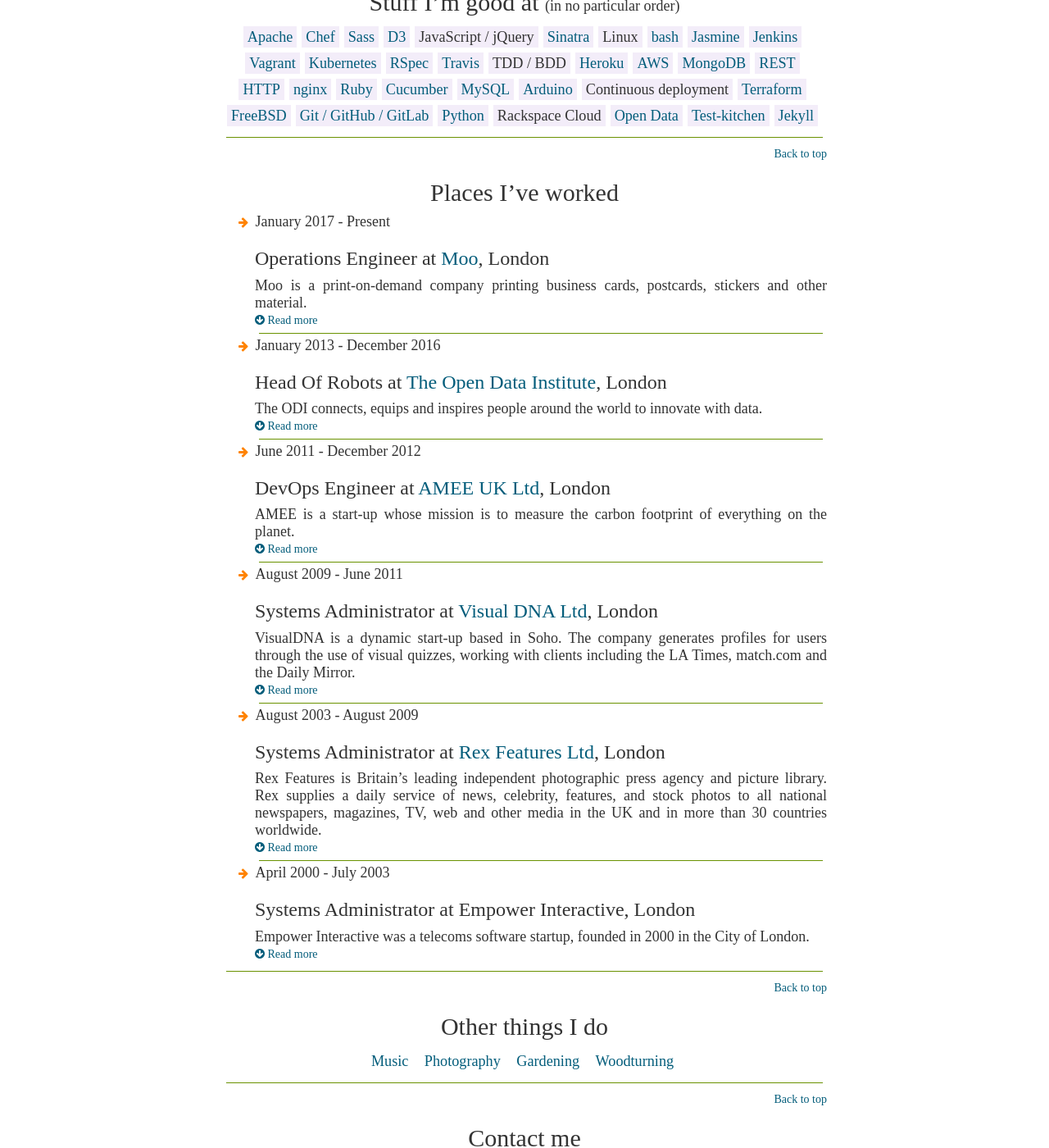
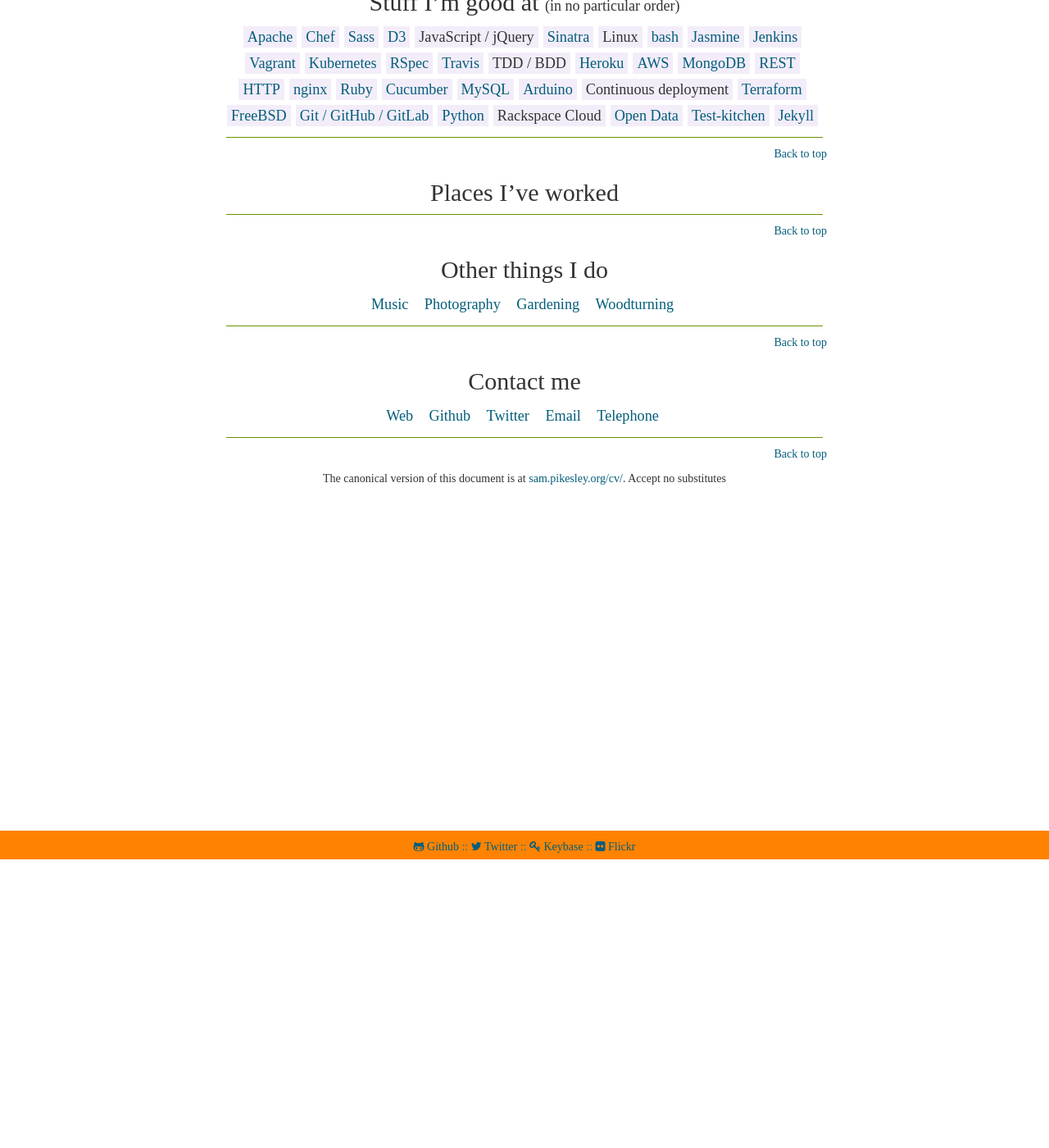
Before and after one commit to pikesley/pikesley.github.io, a Jekyll site: the page built from cv.html, in a window 1280 px wide and 1400 px high, scrolled down 352 px. Shown: the whole window at 82% size. Built offline with Jekyll 4.4.1, drawn with Linux system fonts in a browser that asks for light colours; nearby versions of some CDN libraries; some web fonts are replaced; a style sheet for code colours, icons or effects is not loaded.

Commit message:
Revert "This now works"

```diff
--- a/_data/cv/employers/2000-04-2003-07-Empower-Interactive.yml
+++ /dev/null
@@ -1,24 +0,0 @@
-location: London
-role:     Systems Administrator
-headline:    |
-  Empower Interactive was a telecoms software startup, founded in 2000 in the
-  City of London.
-profile:    |
-  Having joined Empower at its inception, my initial responsibilities were to
-  design and implement the IT infrastructure necessary to support the operations
-  of the fledgling business. This included: network planning; server acquisition
-  and installation (various internal servers, external mail server, firewall, etc);
-  deploying a backup and recovery scheme; managing the website; and a great deal
-  of user education. I also got involved in many other aspects of the business –
-  this was a tiny start-up, so I found myself doing testing, writing user manuals
-  for Empower’s products, and even doing a little Java.
-
-  I was solely responsible for supporting this infrastructure for the first year,
-  until the business expanded to the extent that further IT staff were required.
-  I was asked to set up an IT department, and recruited another Sysadmin who
-  specialised in Windows; the team continued to expand over the following years.
-  I gained experience with Solaris 8, HP-UX and qualified as an Oracle administrator
-  in order to install some of Empower’s products onto carrier-grade hardware;
-  I also assisted with deploying the hardware into telcos.
-
-  Empower unfortunately ceased trading in November 2006.
--- a/_data/cv/employers/2003-08-2009-08-Rex-Features-Ltd.yml
+++ /dev/null
@@ -1,51 +0,0 @@
-url:      http://rexfeatures.com
-location: London
-role:     Systems Administrator
-headline: |
-  Rex Features is Britain’s leading independent photographic press agency and
-  picture library. Rex supplies a daily service of news, celebrity, features,
-  and stock photos to all national newspapers, magazines, TV, web and other
-  media in the UK and in more than 30 countries worldwide.
-profile:  |
-  My work at Rex covered the usual gamut of Sysadmin tasks, including: backup
-  and recovery, webserver administration, DNS management, plenty of scripting
-  (mostly in bash), patching servers, and writing and maintaining documentation.
-  There was also some SQL Server admin, and a certain amount of desktop support –
-  Rex is a company of ~80 employees, supported by an IT department of four.
-  All new server hardware passed through my hands for installation and configuration.
-
-  When I joined Rex, the IT department consisted of two very busy people. The
-  IT infrastructure had been growing rapidly, deployment had happened on a
-  seemingly ad-hoc basis, and documentation was fairly sparse. My initial tasks included:
-
-  * Installing a CVS server (yes, this was 2003) and gathering code and scripts into it
-  * Rolling out the Amanda backup system and setting up a proper backup and recovery scheme
-  * Getting the RT ticketing system up and running (we later moved to Jira)
-  * Beginning the process of documenting everything in Twiki (we subsequently migrated to Mediawiki)
-
-  Subsequently, I was directly involved in:
-
-  * Setting up the Nagios network monitoring system
-  * Migrating the internal mail from Novell to Exchange, and later outsourcing
-    this function to Cobweb’s hosted Exchange platform
-  * Configuring VPNs between Rex’s headquarters and various locations – initially
-    using isakmpd on OpenBSD, and latterly on a Watchguard Firebox
-  * Overseeing the transfer of Rex’s image data – 5 terabytes of jpegs at the
-    time of writing – from a cluster based on a number of FreeBSD servers to a
-    set of Network Appliance 3050 filers
-  * Configuring and deploying Alteon load-balancers for the Rex website, which
-    gets ~1.5 million hits and shifts ~13 gigs of data a day
-  * Migrating Rex’s code from CVS to Subversion
-  * Specifying and documenting a “standard Rex server install” – except for a
-    handful of Windows servers, the whole of Rex’s server room and colo are
-    running FreeBSD, so the standard install is a set of common ports and a
-    number of scripts
-
-  Rex went on to acquire another picture agency in Los Angeles, which brought
-  about a project to integrate their image archive into Rex’s, modifying the
-  server software to enable them to use the Rex client application, and
-  deploying a new set of servers to support of all of this. The final setup
-  consisted of a redundant pair of Microsoft SQL servers, a set of NetApp
-  filers and shelves, and a group of FreeBSD servers (running apache and mod_perl)
-  serving up three websites and a range of internal webservices, all sitting
-  behind a pair of Alteon load-balancers.
--- a/_data/cv/employers/2009-08-2011-06-Visual-DNA-Ltd.yml
+++ /dev/null
@@ -1,40 +0,0 @@
-url:      http://visualdna.com
-location: London
-role:     Systems Administrator
-headline: |
-  VisualDNA is a dynamic start-up based in Soho. The company generates profiles for users
-  through the use of visual quizzes, working with clients including the LA Times,
-  match.com and the Daily Mirror.
-profile:  |
-  My role at VisualDNA was pretty much DevOps before I knew that DevOps was even a thing
-  – as a busy start-up with diverse client projects there were often multiple
-  deploys per day, meaning I had to work very closely with the developers to
-  make sure we were all on the same page.
-
-  This close working relationship was particularly fruitful during the gradual
-  transfer of many of VisualDNA’s core services from the legacy platform (a
-  couple of racks of Linux boxes in a London datacentre) to Amazon Web Services.
-  The back-and-forth between myself and the development team was invaluable as
-  we iterated through various combinations of EC2 Instance Types to find the
-  setup that best fitted our requirements.
-
-  The transfer to AWS accelerated rapidly during 2011; the setup I left them with included:
-
-  * A 16-node Cassandra cluster
-  * A 6-node Hadoop cluster
-  * Several groups of Elastic-Load-Balanced web servers
-
-  This platform is still in production use, including an all-new Quiz Engine
-  which as far as I know is still performing extremely well.
-
-  During my time at VisualDNA I also:
-
-  * Completely rewrote the legacy deployment system (in Python), and subsequently
-    repurposed a lot of this code to handle AWS deploy
-  * Introduced the MMM multi-master replication manager for MySQL on the
-    front-end database servers
-  * Cleaned-up and reorganised the Subversion repositories (the better to
-    integrate with my new deploy system)
-  * Managed a migration from Akamai EdgeControl to Amazon Cloudfront
-  * Substantially rewrote the ‘event-tracking and processing’ system
-  * Managed a migration from hosted Exchange email to Google Mail
--- a/_data/cv/employers/2011-06-2012-12-AMEE-UK-Ltd.yml
+++ /dev/null
@@ -1,15 +0,0 @@
-url:      http://amee.com
-location: London
-role:     DevOps Engineer
-headline: |
-  AMEE is a start-up whose mission is to measure the carbon footprint of everything on the planet.
-profile:  |
-  Working closely with AMEE's relatively small team of Java and Ruby devs, I was responsible for:
-
-  * Putting in a huge amount of Chef plumbing (running off of [AMEE's own Chef
-    server](http://www.amee.com/blog/2012/02/22/building-a-chef-server-from-scratch/)) -
-    AMEE's config management previously consisted of a handful of bash scripts
-  * Deploying and configuring Splunk
-  * Migrating several of AMEE's legacy apps from leased iron in a DC to AWS
-
-  alongside the usual SysAdmin work of backup-and-restore, capacity planning, etc.
--- a/_data/cv/employers/2013-01-2016-12-The-Open-Data-Institute.yml
+++ /dev/null
@@ -1,18 +0,0 @@
-url:      http://theodi.org
-location: London
-role:     Head Of Robots
-headline: |
-  The ODI connects, equips and inspires people around the world to innovate with data.
-profile:  |
-  My role at the ODI has encompassed many things - initially, leading on the building and maintenance of all of the [test-driven Chef infrastructure](https://github.com/theodi/chef-skellington) for the ODI's first round of core tools, primarily [Open Data Certificates](http://toolbox.theodi.org/tools/certificates/) and [CSV Lint](http://toolbox.theodi.org/tools/csvlint/), and our [adoption of GDS's CMS suite](https://skillsmatter.com/skillscasts/5181-adventures-in-early-adoption-of-open-source-code).
-
-  Subsequent highlights include:
-
-    * Gaining a comprehensive grasp of HTTP and REST (mainly from working under the guidance of [Jeni Tennison](https://theodi.org/team/jeni-tennison))
-    * Learning to love TDD, primarily through heavy exposure to RSpec and Cucumber
-    * Embracing the Github -> Travis -> Heroku continuous deployment chain
-    * Building front-end apps (e.g. the TfL [Train Data Demonstrator](http://goingunderground.herokuapp.com/)) and so getting a handle on Bootstrap, JavaScript, Sass and D3
-    * Providing technical mentoring for one of our PhD students from the [WDAqua](http://wdaqua.eu/) programme
-    * Occasional speaking engagements, primarily on the subject of Working In The Open
-
-  *Everything* we ever built at the ODI has been built in the open and all of our code is [up on Github](https://github.com/theodi).
--- a/_data/cv/employers/2017-01-0000-00-Moo.yml
+++ /dev/null
@@ -1,9 +0,0 @@
-url:      http://moo.com
-location: London
-role:     Operations Engineer
-headline: |
-  Moo is a print-on-demand company printing business cards, postcards, stickers and other material.
-profile: |
-  I joined Moo at the beginning of a massive project to migrate from hosted tin to AWS. This involved jumping in at the deep-end with Terraform and Ansible, and was pretty much all I worked on until July 2017, when we pulled the trigger on a remarkably smooth cut-over.
-
-  The rest of the summer was spent on cleaning-up some things we'd kicked down the road during the migration project, and since September I've been on a project to build a Kubernetes-based self-service platform.
--- a/_includes/cv/employment.html
+++ b/_includes/cv/employment.html
@@ -1,35 +1,27 @@
 <section id='employment'>
   <h2>Places I’ve worked</h2>
   <ul id='employers'>
-    {% for employer in site.data.cv.employers reversed %}
-    {% assign parts = employer[0] | split: '-' %}
-    {% assign name = employer[0] | slice: 16, 500 | split: '-' | join: ' ' %}
+    {% for employer in site.data.cv.employers %}
       <li class='employer'>
-        {% capture start_date %}{{ parts[0] }}-{{ parts[1] }}-01{% endcapture %}
-        {% if parts[2] == '0000' %}
-          {% assign end_date = 'Present' %}
-        {% else %}
-          {% capture end_date %}{{ parts[2] }}-{{ parts[3] }}-01{% endcapture %}
-        {% endif %}
-        <h4>{{ start_date | date: "%B %Y" }} - {{ end_date | date: "%B %Y" }}</h4>
+        <h4>{{ employer.dates.start }} - {{ employer.dates.end }}</h4>
         <h3>
-          {{ employer[1].role }} at
-          {% if employer[1].url %}
-            <a href='{{ employer[1].url }}'>
+          {{ employer.role }} at
+          {% if employer.url %}
+            <a href='{{ employer.url }}'>
           {% endif %}
-          {{ name }}{% if employer[1].url %}</a>{% endif %},
-          {{ employer[1].location }}
+          {{ employer.name }}{% if employer.url %}</a>{% endif %},
+          {{ employer.location }}
         </h3>
 
         <h4>
-          {{ employer[1].headline }}
+          {{ employer.headline }}
         </h4>
 
-        {% if employer[1].profile %}
-          {% capture param_name %}{{ name | downcase | replace: ' ', '-'}}{% endcapture %}
+        {% if employer.profile %}
+          {% capture param_name %}{{ employer.name | downcase | replace: ' ', '-'}}{% endcapture %}
 
           <div class='collapse' id='{{ param_name }}-profile'>
-            {{ employer[1].profile | markdownify }}
+            {{ employer.profile | markdownify }}
           </div>
 
           {% include cv/more-less.html name = param_name %}
```
